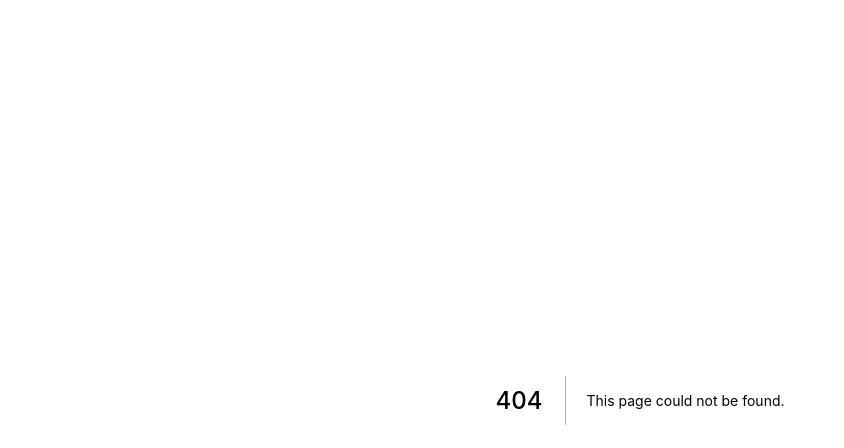
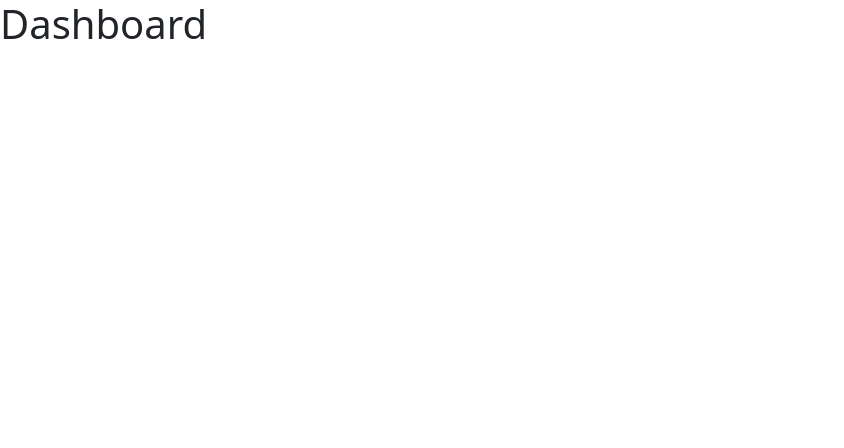
Before and after one commit to g86-g89-PDP/Soft-ui-dashboard, a Next.js app: page /dashboard in a window 1280 px wide. Before the commit this address had no page. Shown: the top 448 px of the page, without its empty margins (0-844 px from the left). Built offline with nearby package versions, Linux system fonts and the light colour scheme.

Commit message:
dashboard qoshildi

```diff
--- /dev/null
+++ b/pages/dashboard.js
@@ -0,0 +1,12 @@
+import React from 'react'
+
+const Dashboard = () => {
+    return (
+        <div>
+            <h1>Dashboard</h1>
+
+        </div>
+    )
+}
+
+export default Dashboard
```
